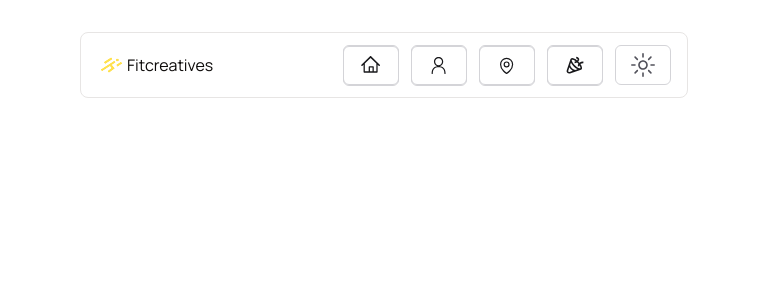
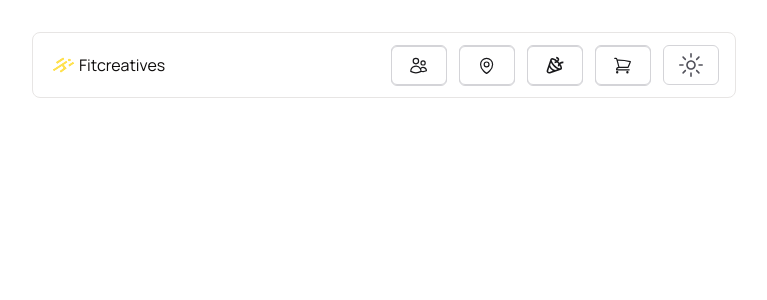
Before and after one commit to Lilianada/Fitcreatives, a Next.js app: page / in a window 1280 px wide. Shown: the top 300 px of the page, without its empty margins (256-1023 px from the left). Built offline with nearby package versions, Linux system fonts and the light colour scheme; a web font is replaced by a local one.

Commit message:
removed home route from header

```diff
--- a/src/app/page.jsx
+++ b/src/app/page.jsx
@@ -4,7 +4,7 @@ import Header from "@/components/LandingPages/Header";
 
 export default function Index() {
   return (
-    <div className="grid items-center justify-items-center p-4 sm:px-8 sm:py-4 max-w-2xl mx-auto">
+    <div className="grid items-center justify-items-center p-4 sm:px-8 sm:py-4 max-w-3xl mx-auto">
       <Header />
     </div>
   );
--- a/src/components/LandingPages/Header.jsx
+++ b/src/components/LandingPages/Header.jsx
@@ -2,26 +2,15 @@
 import Image from "next/image";
 import Link from "next/link";
 import { ModeToggle } from "./ModeToggle";
-import { Button } from "@/components/ui/button";
-import {
-  DropdownMenu,
-  DropdownMenuContent,
-  DropdownMenuItem,
-  DropdownMenuTrigger,
-} from "@/components/ui/dropdown-menu";
-import { HomeIcon, PersonIcon } from "@radix-ui/react-icons";
 import { BiParty } from "react-icons/bi";
 
 import {
   NavigationMenu,
-  NavigationMenuContent,
   NavigationMenuItem,
   NavigationMenuLink,
   NavigationMenuList,
-  NavigationMenuTrigger,
-  navigationMenuTriggerStyle,
 } from "@/components/ui/navigation-menu";
-import { MapPinIcon } from "@heroicons/react/24/outline";
+import { MapPinIcon, ShoppingCartIcon, UsersIcon } from "@heroicons/react/24/outline";
 
 function MenuButtons({ icon: Icon, text, href }) {
   return (
@@ -32,7 +21,6 @@ function MenuButtons({ icon: Icon, text, href }) {
             <NavigationMenuItem>
               <Link href={href} legacyBehavior passHref className="p-0">
                 <NavigationMenuLink className="relative flex items-center justify-center w-14 h-10 p-2 rounded-md hover:bg-zinc-100 dark:hover:bg-zinc-800 border border-zinc-300 dark:border-zinc-700 transition-colors duration-300">
-                  {/* Icon with transition fixes */}
                   <Icon
                     className={`h-[1.2rem] w-[1.2rem] transition-transform duration-500 text-zinc-900 dark:text-orange-400`}
                   />
@@ -62,10 +50,10 @@ export default function Header() {
           <h2>Fitcreatives</h2>
         </div>
         <div className="flex gap-3">
-          <MenuButtons icon={HomeIcon} text="Home" href="/" />
-          <MenuButtons icon={PersonIcon} text="Trainers" href="/trainers" />
+          <MenuButtons icon={UsersIcon} text="Trainers" href="/trainers" />
           <MenuButtons icon={MapPinIcon} text="Find Gym" href="/gym" />
           <MenuButtons icon={BiParty} text="Events" href="/events" />
+          <MenuButtons icon={ShoppingCartIcon} text="Shop" href="/shop" />
           <ModeToggle />
         </div>
       </div>
--- a/src/components/LandingPages/ModeToggle.jsx
+++ b/src/components/LandingPages/ModeToggle.jsx
@@ -1,13 +1,11 @@
 import { useState, useEffect } from "react";
 import { useTheme } from "next-themes";
 import { MoonIcon, SunIcon } from "@radix-ui/react-icons";
-// import { MoonIcon, SunIcon } from "@heroicons/react/24/solid"; // Assuming you're using Heroicons
 
 export function ModeToggle() {
   const { theme, setTheme } = useTheme();
   const [mounted, setMounted] = useState(false);
 
-  // Ensures the theme is applied after mounting
   useEffect(() => setMounted(true), []);
 
   if (!mounted) return null; // Prevents hydration mismatch
@@ -22,7 +20,6 @@ export function ModeToggle() {
       className="relative flex items-center justify-center w-14 h-10 p-2 rounded-md hover:bg-zinc-100 dark:hover:bg-zinc-800 border border-zinc-300 dark:border-zinc-700 transition-colors duration-300"
       aria-label="Toggle theme"
     >
-      {/* Render both icons but control visibility with scale and rotate */}
       <SunIcon
         className={`h-[1.5rem] w-[1.5rem] absolute transition-transform duration-500 ${
           theme === "dark"
```
